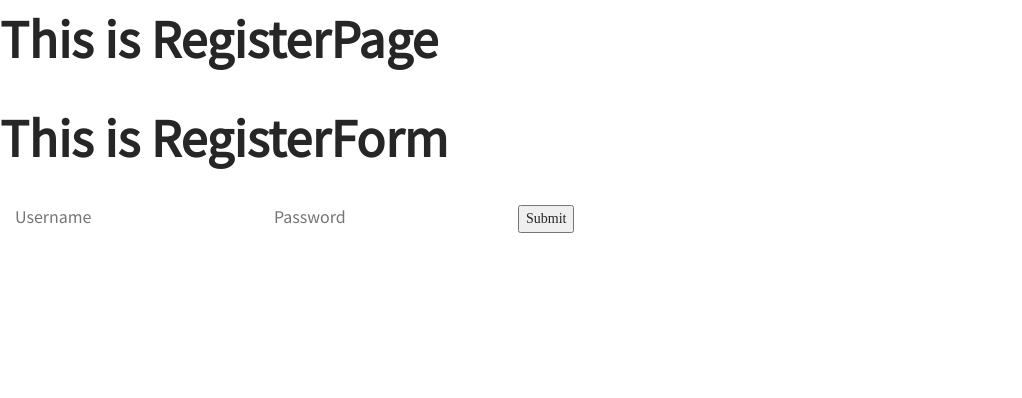
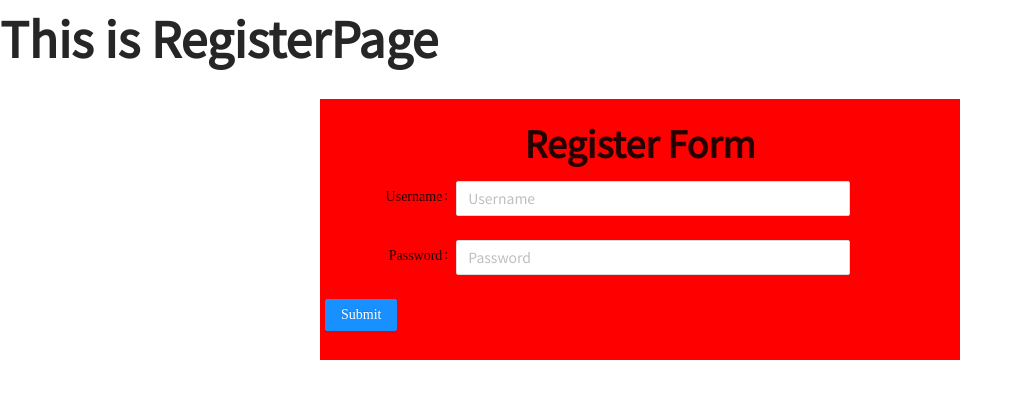
Before and after one commit to annsuparada/party-planner, a React (Create React App) app in the folder client/: page /register in a window 1280 px wide. Shown: the top 398 px of the page, without its empty margins (0-1022 px from the left). Built offline with nearby package versions, Linux system fonts and the light colour scheme.

Commit message:
saving before richard breaks it

```diff
--- a/client/src/components/RegisterForm.js
+++ b/client/src/components/RegisterForm.js
@@ -2,107 +2,109 @@ import React, { useState } from 'react';
 import { connect } from "react-redux";
 import { withRouter } from "react-router-dom";
 import { register } from "../store/actions/index";
-import { Spin } from 'antd';
+import { Spin, Form, Input, Button, Alert, Row, Col } from 'antd';
+import './form.scss'
+const RegisterForm = props => {
 
-const RegisterForm = props => {
-    const [newUser, setNewUser] = useState({
-        username: "",
-        password: ""
-    });
-    const [userNameErrors, setUserNameErrors] = useState("");
-    const [passwordErrors, setPasswordErrors] = useState("");
+  const [newUsername, setNewUsername] = useState({ username: "" });
+  const [newPassword, setNewPassword] = useState({ password: ""})
 
-    const defaultUser = {
-      username: "",
-      password: ""
+
+  const validateUserName = (username) => {
+    if (username.length >= 3) {
+      return {
+        validateStatus: 'success',
+        errorMsg: null,
+
       };
-    const validateForm = () => {
-        let valid = true;
+    }
+    return {
+      validateStatus: 'error',
+      errorMsg: 'Username must have at least 3 characters',
+    };
+  }
+  const validatePassword = (password) => {
+    if (password.length >= 6) {
+      return {
+        validateStatus: 'success',
+        errorMsg: null,
 
-        if (newUser.username.length === 0 || userNameErrors.length > 0) {
-        valid = false;
-        setUserNameErrors("Username must have at least 3 characters");
+      };
+    }
+    return {
+      validateStatus: 'error',
+      errorMsg: 'Password must have at least 6 characters',
+    };
   }
 
-        if (newUser.password.length === 0 || passwordErrors.length > 0) {
-        valid = false;
-        setPasswordErrors("Password must have at least 6 characters");
-        }
-
-        return valid;
-  };
   const handleSubmit = event => {
-    event.preventDefault();
-    if (validateForm()) {
-      console.log("Valid Form");
-      props.register(props.history, newUser);
-      resetForm();
+    if (validateUserName(event) && validatePassword(event)) {
+      props.register(props.history, {username: newUsername.username, password: newPassword.password});
     } else {
       console.log("Invalid Form");
     }
   };
-  const handleInputChange = event => {
-    event.preventDefault();
-    const { name, value } = event.target;
 
-    let userNameError = userNameErrors;
-    let passwordError = passwordErrors;
 
-    switch (name) {
-      case "username":
-        userNameError =
-          value.length < 3 ? "Username must have at least 3 characters" : "";
-        break;
-      case "password":
-        passwordError =
-          value.length < 6 ? "Password must have at least 6 characters" : "";
-        break;
-      default:
-        break;
-    }
-    setUserNameErrors(userNameError);
-    setPasswordErrors(passwordError);
-
-    setNewUser({ ...newUser, [name]: value });
+  const handleInputChange = e => {
+    setNewUsername({ ...validateUserName(e.target.value), "username": e.target.value });
+    setNewPassword({ ...validatePassword(e.target.value), "password": e.target.value })
   };
 
-  const resetForm = () => {
-    setNewUser(defaultUser);
+  const layout = {
+    labelCol: {
+      span: 5,
+    },
+    wrapperCol: {
+      span: 15,
+    },
   };
+
   return (
     <>
-        <h1>This is RegisterForm</h1>
-        <form onSubmit={handleSubmit}>
-            <input
+      <Form {...layout} className="form">
+      <h3>Register Form</h3>
+        <Form.Item
+        label="Username"
+        name="username"
+        validateStatus={newUsername.validateStatus}
+        help={newUsername.errorMsg}
+        >
+          <Input
             placeholder="Username"
             type="text"
             name="username"
-               value={newUser.username}
+            value={newUsername.username}
             onChange={handleInputChange}
           />
-            {userNameErrors.length > 0 && (
-                <p>{userNameErrors}</p>
-            )}
-
-            <input
+        {props.error && <Alert message={props.error} type="error" />}
+        </Form.Item>
+        <Form.Item
+        label="Password"
+        name="password"
+        validateStatus={newPassword.validateStatus}
+        help={newPassword.errorMsg}
+        >
+          <Input
             placeholder="Password"
             type="password"
             name="password"
-                value={newUser.password}
+            value={newPassword.password}
             onChange={handleInputChange}
           />
-            <button>
-              {props.isLoading ? (
-               <Spin size="large" />
-              ):(
-              'Submit'
-              )}
-            </button>
-        </form>
-        {props.error && <p>{props.error}</p>}
-        {passwordErrors.length > 0 && (
-                <p>{passwordErrors}</p>
-            )}
+        </Form.Item>
+        <Form.Item>
+          <Button
+          type="primary"
+           htmlType="submit"
+           onClick={handleSubmit}
+           className="submit-btn"
+           >
+            Submit
+            </Button>
+        </Form.Item>
+      </Form>
+
     </>
   )
 }
--- /dev/null
+++ b/client/src/components/form.scss
@@ -0,0 +1,16 @@
+.form{
+    background-color: red;
+    padding: 5px;
+    width: 50%;
+    margin: 0 auto;
+
+    h3{
+        text-align: center;
+        margin: 10px;
+    }
+
+    .submit-btn{
+
+
+    }
+}
--- a/client/src/components/partyComponents/PartyForm.js
+++ b/client/src/components/partyComponents/PartyForm.js
@@ -8,13 +8,13 @@ const PartyForm = (props) => {
 
   const validationForm = () => {
     let valid = true
-    if(props.party.party_name.length <= 0){
+    if(props.party.party_name.length === 0){
       valid = false
-    } else if (props.party.guests.length <= 0){
+    } else if (props.party.guests.length === 0){
       valid = false
-    } else if (props.party.theme.length <= 0){
+    } else if (props.party.theme.length === 0){
       valid = false
-    } else if (props.party.date.length <= 0){
+    } else if (props.party.date.length === 0){
       valid = false
     } else if (props.party.budget === null){
       valid = false
--- a/client/src/components/shoppingListComponents/ShoppingListForm.js
+++ b/client/src/components/shoppingListComponents/ShoppingListForm.js
@@ -14,7 +14,7 @@ const ShoppingListForm = (props) => {
     })
     const validateForm = () => {
         let valid = true
-        if (state.item.length <= 0) {
+        if (state.item.length === 0) {
             valid = false
         } else if (state.price === null) {
             valid = false
--- a/client/src/components/todoComponents/TodoForm.js
+++ b/client/src/components/todoComponents/TodoForm.js
@@ -17,7 +17,7 @@ const TodoForm = (props) => {
 
     const validateForm = () => {
         let valid = true
-        if (state.task.length <= 0){
+        if (state.task.length === 0){
             valid = false
         }
         return valid
--- a/client/src/store/reducers/credentialReducer.js
+++ b/client/src/store/reducers/credentialReducer.js
@@ -12,7 +12,7 @@ export const initialState = {
     isLoading: false,
     isRegisted: false,
     isLoggedIn: false,
-    error: [],
+    error: null,
 }
 
 export const credentialReducer = (state = initialState, action) => {
```
Lines whose indentation alone changed are shown as unchanged.
